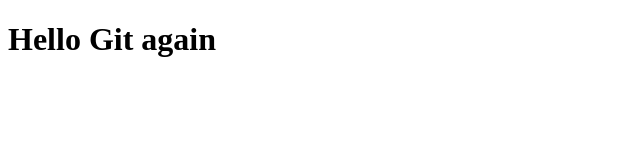
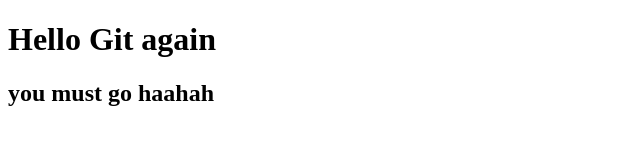
Before and after one commit to youssifessam2323/git-demo-repo2, a plain HTML site: page index.html in a window 1280 px wide. Shown: the whole page, without its empty margins (0-640 px from the left). Drawn offline with Linux system fonts and the light colour scheme.

Commit message:
update index.html

```diff
--- a/index.html
+++ b/index.html
@@ -7,5 +7,6 @@
 </head>
 <body>
     <h1> Hello Git again</h1>
+    <h2>you must go haahah</h2>
 </body>
 </html>
```
